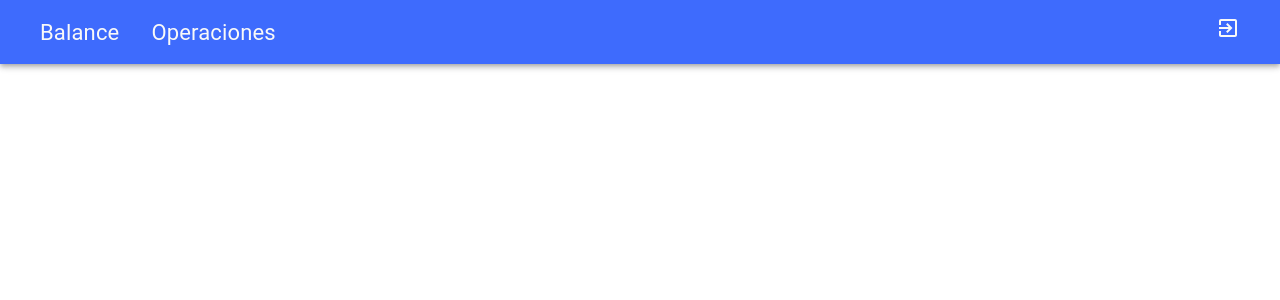
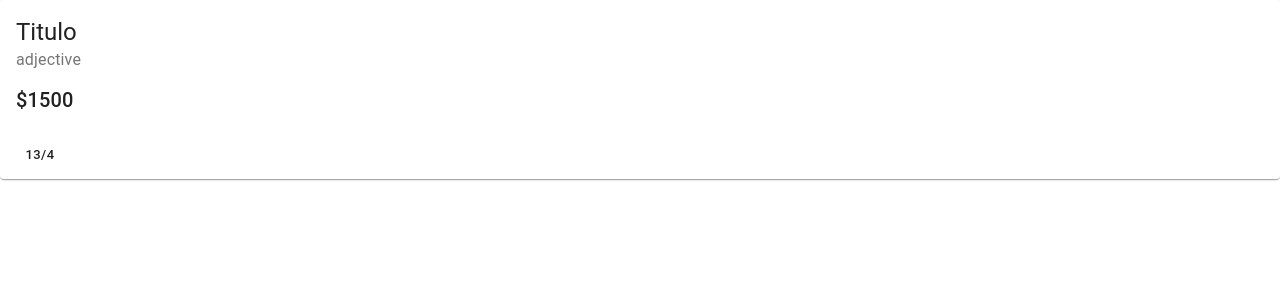
Before and after one commit to Alanoterohs/expense-tracker-PERN, a JavaScript app in the folder client/: page / in a window 1280 px wide. Shown: the top 300 px of the page. Built offline with nearby package versions, Linux system fonts and the light colour scheme; the HTML template or start-up script is replaced by a standard one.

Commit message:
card para gastos/ingresos

```diff
--- a/client/src/App.js
+++ b/client/src/App.js
@@ -1,9 +1,9 @@
-import NavBar from './components/navBar/NavBar';
+import Expenses from './components/expensesItems/expenses';
 
 function App() {
   return (
     <div className="App">
-      <NavBar/>
+      <Expenses/>
     </div>
   );
 }
--- /dev/null
+++ b/client/src/components/expensesItems/expenses.js
@@ -0,0 +1,49 @@
+import { makeStyles } from '@material-ui/core/styles';
+import {
+ Card,
+ CardActions,
+ CardContent,
+ Button,
+ Typography } from '@material-ui/core/';
+
+const useStyles = makeStyles({
+  root: {
+    minWidth: 200,
+  },
+  bullet: {
+    display: 'inline-block',
+    margin: '0 2px',
+    transform: 'scale(0.8)',
+  },
+  title: {
+    fontSize: 14,
+  },
+  pos: {
+    marginBottom: 12,
+  },
+});
+
+
+function Expenses() {
+  const classes = useStyles();
+  return (
+    <Card className={classes.root}>
+      <CardContent>
+        <Typography variant="h5" component="h2">
+          Titulo
+        </Typography>
+        <Typography className={classes.pos} color="textSecondary">
+          adjective
+        </Typography>
+        <Typography variant="h6" component="h6">
+          $1500
+        </Typography>
+      </CardContent>
+      <CardActions>
+        <Button size="small">13/4</Button>
+      </CardActions>
+    </Card>
+  );
+}
+
+export default Expenses;
```
